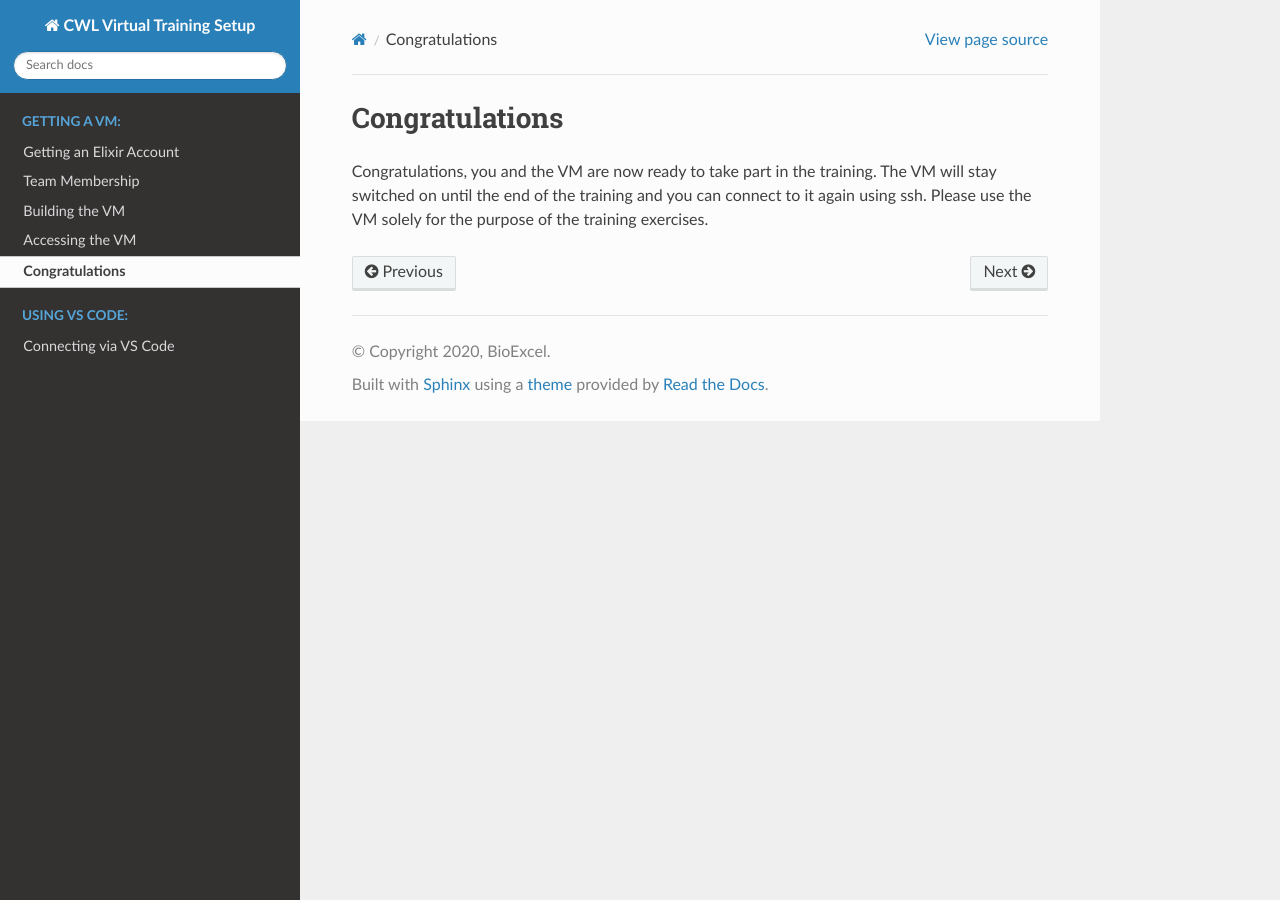
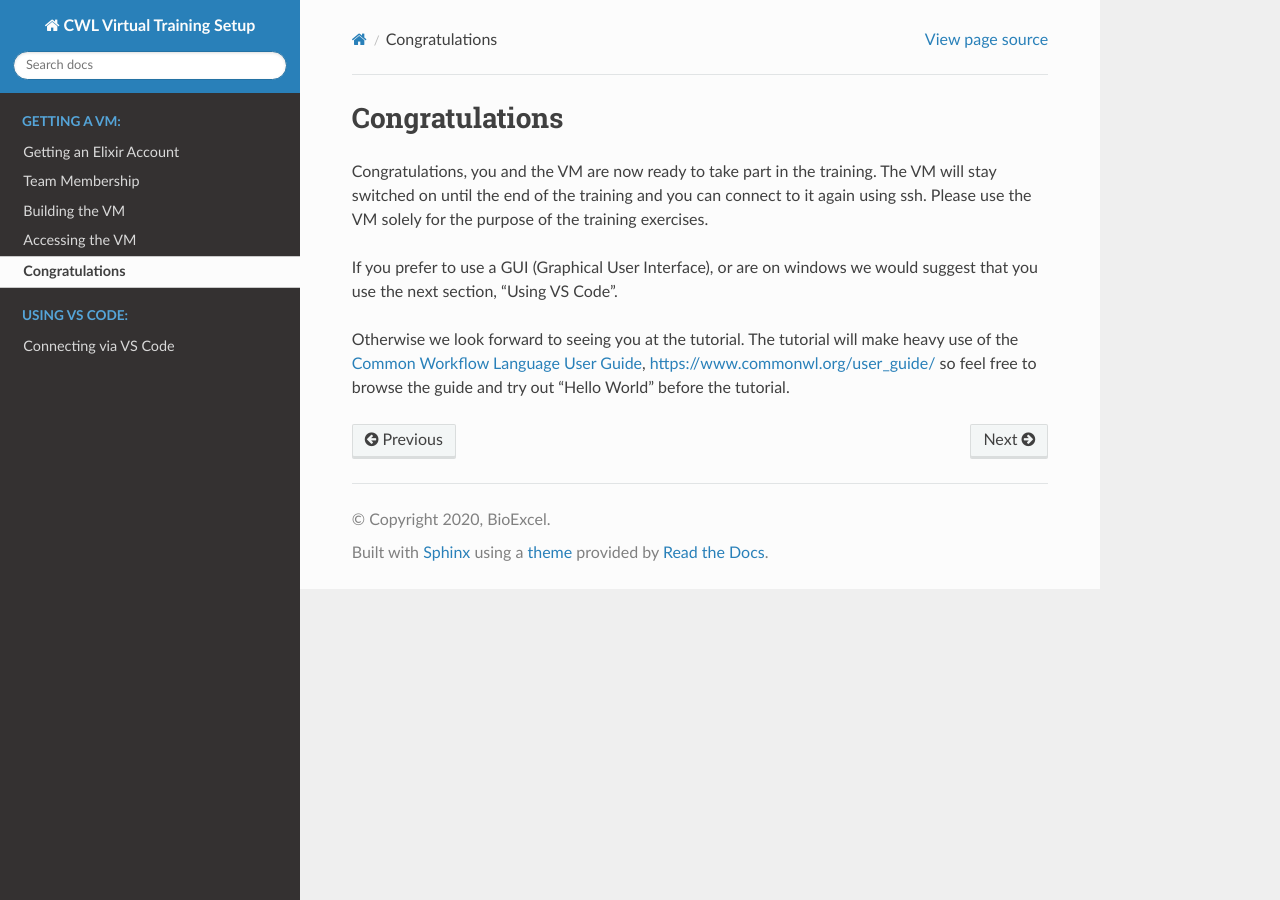
Before and after one commit to longr/cwl-virtual-tutorial, a Sphinx documentation site: the page built from docs/congratulations.rst, in a window 1280 px wide. Built offline with Sphinx 7.4.7 and the Read the Docs theme 2.0.0, drawn with Linux system fonts in a browser that asks for light colours.

Commit message:
Changed congratulations to direct users VS Code setup and changes toc depth.

```diff
--- a/docs/congratulations.rst
+++ b/docs/congratulations.rst
@@ -1,5 +1,10 @@
-=====================
+===============
 Congratulations
-=====================
+===============
+
 Congratulations, you and the VM are now ready to take part in the training.
 The VM will stay switched on until the end of the training and you can connect to it again using ssh. Please use the VM solely for the purpose of the training exercises.
+
+If you prefer to use a GUI (Graphical User Interface), or are on windows we would suggest that you use the next section, "Using VS Code".
+
+Otherwise we look forward to seeing you at the tutorial.  The tutorial will make heavy use of the `Common Workflow Language User Guide <https://www.commonwl.org/user_guide/>`_, https://www.commonwl.org/user_guide/ so feel free to browse the guide and try out "Hello World" before the tutorial.
--- a/docs/index.rst
+++ b/docs/index.rst
@@ -8,8 +8,9 @@ Welcome to CWL Virtual Training Setup
 
 We will be following the CWL tutorial using virtual machines provided by EBI.  Before we are able to do the tutorial, you will need to request and login to a VM. The instructions below will guide you though this.   The second set of instructions will guide you through setting up Visual Studio Code (a very good editor) to work with the VMs.  This is especially useful if you are on a non-unix machine as this will give you a great editor and an SSH connection to the VM.
 
+
 .. toctree::
-   :maxdepth: 2
+   :maxdepth: 1
    :caption: Getting a VM:
 
    elixir_account.rst
@@ -19,7 +20,7 @@ We will be following the CWL tutorial using virtual machines provided by EBI.  B
    congratulations.rst
 
 .. toctree::
-   :maxdepth: 2
+   :maxdepth: 1
    :caption: Using VS Code:
 
    connecting_via_vscode.rst
```
